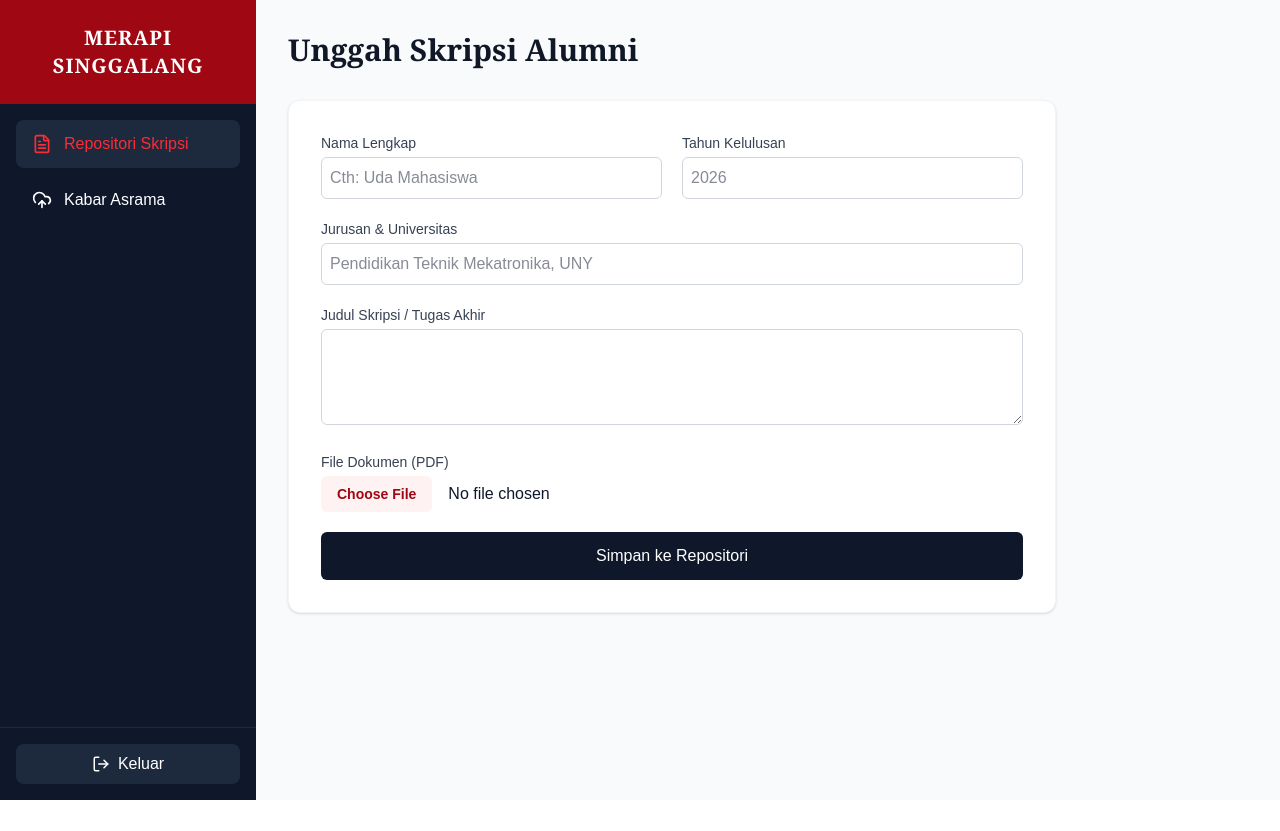
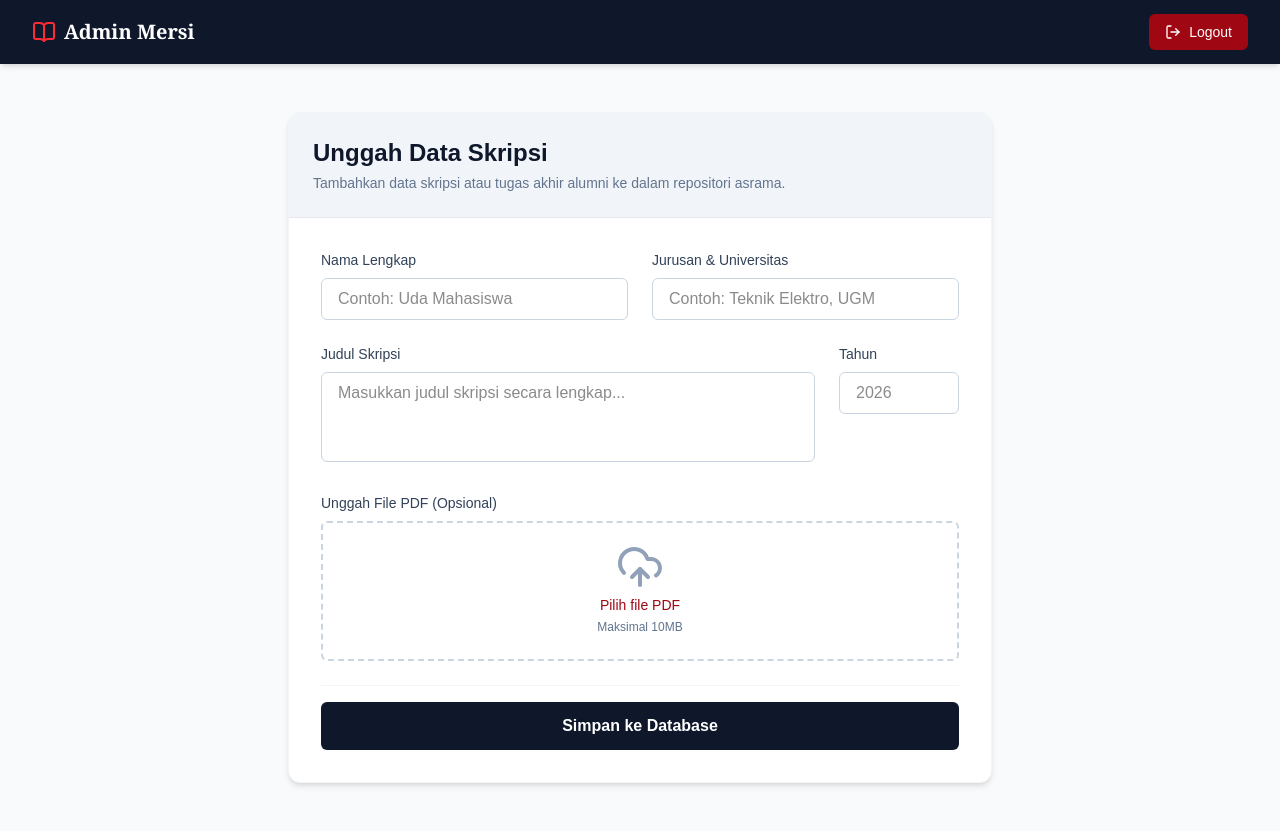
Before and after one commit to sekremersi-tech/asrama-mersi, a Next.js app: page /admin/dashboard in a window 1280 px wide. Before the commit this address had no page. Before the commit the page ends 800 px from the top, so only its background shows below. Built offline with nearby package versions, Linux system fonts and the light colour scheme.

Commit message:
Update page.js

```diff
--- a/src/app/admin/dashboard/page.js
+++ b/src/app/admin/dashboard/page.js
@@ -1,196 +1,223 @@
-// src/app/admin/dashboard/page.js
 "use client";
 
-import { useState, useEffect } from "react";
+import { useState } from "react";
 import { useRouter } from "next/navigation";
 import { db } from "@/lib/firebase";
 import { collection, addDoc, serverTimestamp } from "firebase/firestore";
-import { uploadToCloudinary } from "@/utils/uploadCloudinary";
-import { LogOut, FileText, UploadCloud } from "lucide-react";
+import { LogOut, BookOpen, UploadCloud, Loader2, CheckCircle, AlertCircle } from "lucide-react";
 
 export default function AdminDashboard() {
   const router = useRouter();
-  const [activeTab, setActiveTab] = useState("skripsi"); // 'skripsi' atau 'berita'
-  const [isLoading, setIsLoading] = useState(false);
 
-  // Otentikasi Sederhana
-  useEffect(() => {
-    const isAuth = sessionStorage.getItem("adminMersiAuth");
-    if (!isAuth) {
-      router.push("/admin/login");
-    }
-  }, [router]);
+  // State untuk form
+  const [nama, setNama] = useState("");
+  const [jurusan, setJurusan] = useState("");
+  const [judul, setJudul] = useState("");
+  const [tahun, setTahun] = useState("");
+  const [filePDF, setFilePDF] = useState(null);
+
+  // State untuk indikator proses
+  const [loading, setLoading] = useState(false);
+  const [status, setStatus] = useState({ type: "", message: "" });
 
   const handleLogout = () => {
-    sessionStorage.removeItem("adminMersiAuth");
-    router.push("/");
+    // Arahkan kembali ke halaman login
+    router.push("/admin/login");
   };
 
-  // State Formulir Skripsi
-  const [skripsiForm, setSkripsiForm] = useState({ nama: "", jurusan: "", judul: "", tahun: "", filePDF: null });
+  const handleSubmit = async (e) => {
+    e.preventDefault();
+    setLoading(true);
+    setStatus({ type: "", message: "" });
 
-  // State Formulir Berita
-  const [beritaForm, setBeritaForm] = useState({ judul: "", kategori: "", penulis: "", tanggal: "", ringkasan: "", isiLengkap: "", fileFoto: null });
+    try {
+      let linkPDF = "#";
 
-  const submitSkripsi = async (e) => {
-    e.preventDefault();
-    if (!skripsiForm.filePDF) return alert("Pilih file PDF terlebih dahulu!");
-    setIsLoading(true);
-    try {
-      const pdfUrl = await uploadToCloudinary(skripsiForm.filePDF);
+      // 1. Proses Upload PDF ke Cloudinary
+      if (filePDF) {
+        const formData = new FormData();
+        formData.append("file", filePDF);
+        // Memanggil preset rahasia dari environment variables
+        formData.append("upload_preset", process.env.NEXT_PUBLIC_CLOUDINARY_UPLOAD_PRESET);
+
+        const res = await fetch(
+          `https://api.cloudinary.com/v1_1/${process.env.NEXT_PUBLIC_CLOUDINARY_CLOUD_NAME}/upload`,
+          {
+            method: "POST",
+            body: formData
+          }
+        );
+
+        const data = await res.json();
+
+        if (data.secure_url) {
+          linkPDF = data.secure_url;
+        } else {
+          throw new Error("Gagal mengunggah dokumen PDF ke server.");
+        }
+      }
+
+      // 2. Proses Simpan Data Teks ke Firestore
       await addDoc(collection(db, "skripsi"), {
-        nama: skripsiForm.nama,
-        jurusan: skripsiForm.jurusan,
-        judul: skripsiForm.judul,
-        tahun: skripsiForm.tahun,
-        linkPDF: pdfUrl,
-        dibuatPada: serverTimestamp()
+        nama,
+        jurusan,
+        judul,
+        tahun,
+        linkPDF,
+        createdAt: serverTimestamp()
       });
-      alert("Skripsi berhasil ditambahkan ke Repositori!");
-      setSkripsiForm({ nama: "", jurusan: "", judul: "", tahun: "", filePDF: null });
+
+      // Jika sukses, tampilkan pesan dan kosongkan form
+      setStatus({ type: "success", message: "Data skripsi berhasil dipublikasikan ke halaman Alumni!" });
+      setNama("");
+      setJurusan("");
+      setJudul("");
+      setTahun("");
+      setFilePDF(null);
+      e.target.reset(); // Mengosongkan input file HTML
+
     } catch (error) {
-      alert("Terjadi kesalahan: " + error.message);
+      console.error(error);
+      setStatus({ type: "error", message: "Gagal menyimpan data: " + error.message });
     } finally {
-      setIsLoading(false);
-    }
-  };
-
-  const submitBerita = async (e) => {
-    e.preventDefault();
-    if (!beritaForm.fileFoto) return alert("Pilih foto berita terlebih dahulu!");
-    setIsLoading(true);
-    try {
-      const imgUrl = await uploadToCloudinary(beritaForm.fileFoto);
-      await addDoc(collection(db, "berita"), {
-        judul: beritaForm.judul,
-        kategori: beritaForm.kategori,
-        penulis: beritaForm.penulis,
-        tanggal: beritaForm.tanggal,
-        ringkasan: beritaForm.ringkasan,
-        isiLengkap: beritaForm.isiLengkap,
-        img: imgUrl,
-        dibuatPada: serverTimestamp()
-      });
-      alert("Kabar terbaru berhasil dipublikasikan!");
-      setBeritaForm({ judul: "", kategori: "", penulis: "", tanggal: "", ringkasan: "", isiLengkap: "", fileFoto: null });
-    } catch (error) {
-      alert("Terjadi kesalahan: " + error.message);
-    } finally {
-      setIsLoading(false);
+      setLoading(false);
     }
   };
 
   return (
-    <div className="min-h-screen bg-slate-50 flex flex-col md:flex-row">
-      {/* SIDEBAR */}
-      <div className="w-full md:w-64 bg-slate-900 text-white flex flex-col">
-        <div className="p-6 bg-red-800 text-center font-serif font-bold text-xl tracking-wider">
-          MERAPI SINGGALANG
+    <div className="min-h-screen bg-slate-50">
+      {/* Navbar Admin */}
+      <nav className="bg-slate-900 text-white shadow-md">
+        <div className="max-w-7xl mx-auto px-4 sm:px-6 lg:px-8">
+          <div className="flex justify-between h-16 items-center">
+            <div className="flex items-center gap-2 font-serif font-bold text-xl">
+              <BookOpen className="text-red-500" />
+              <span>Admin Mersi</span>
             </div>
-        <nav className="flex-1 p-4 space-y-2">
             <button
-            onClick={() => setActiveTab("skripsi")}
-            className={`w-full flex items-center gap-3 px-4 py-3 rounded-lg transition-colors ${activeTab === 'skripsi' ? 'bg-slate-800 text-red-500' : 'hover:bg-slate-800'}`}
+              onClick={handleLogout}
+              className="flex items-center gap-2 bg-red-800 hover:bg-red-700 px-4 py-2 rounded-md text-sm font-medium transition-colors"
             >
-            <FileText size={20} /> Repositori Skripsi
-          </button>
-          <button
-            onClick={() => setActiveTab("berita")}
-            className={`w-full flex items-center gap-3 px-4 py-3 rounded-lg transition-colors ${activeTab === 'berita' ? 'bg-slate-800 text-red-500' : 'hover:bg-slate-800'}`}
-          >
-            <UploadCloud size={20} /> Kabar Asrama
-          </button>
-        </nav>
-        <div className="p-4 border-t border-slate-800">
-          <button onClick={handleLogout} className="w-full flex items-center justify-center gap-2 bg-slate-800 hover:bg-red-800 px-4 py-2 rounded-lg transition-colors">
-            <LogOut size={18} /> Keluar
+              <LogOut size={16} /> Logout
             </button>
           </div>
         </div>
+      </nav>
 
-      {/* AREA KONTEN UTAMA */}
-      <div className="flex-1 p-8 overflow-y-auto">
-        <h1 className="text-3xl font-bold text-gray-900 mb-8 font-serif">
-          {activeTab === 'skripsi' ? 'Unggah Skripsi Alumni' : 'Publikasi Kabar Asrama'}
-        </h1>
+      {/* Konten Utama */}
+      <main className="max-w-3xl mx-auto px-4 sm:px-6 lg:px-8 py-12">
+        <div className="bg-white rounded-xl shadow-md border border-gray-100 overflow-hidden">
+          <div className="bg-slate-100 p-6 border-b border-gray-200">
+            <h1 className="text-2xl font-bold text-slate-900">Unggah Data Skripsi</h1>
+            <p className="text-slate-500 text-sm mt-1">Tambahkan data skripsi atau tugas akhir alumni ke dalam repositori asrama.</p>
+          </div>
 
-        <div className="bg-white p-8 rounded-xl shadow-sm border border-gray-100 max-w-3xl">
-          {/* FORM SKRIPSI */}
-          {activeTab === 'skripsi' && (
-            <form onSubmit={submitSkripsi} className="space-y-5">
-              <div className="grid grid-cols-2 gap-5">
+          <form onSubmit={handleSubmit} className="p-6 md:p-8 space-y-6">
+
+            {/* Notifikasi Status */}
+            {status.message && (
+              <div className={`p-4 rounded-md flex items-start gap-3 ${status.type === 'success' ? 'bg-green-50 text-green-800 border border-green-200' : 'bg-red-50 text-red-800 border border-red-200'}`}>
+                {status.type === 'success' ? <CheckCircle size={20} className="shrink-0 mt-0.5" /> : <AlertCircle size={20} className="shrink-0 mt-0.5" />}
+                <p className="text-sm font-medium">{status.message}</p>
+              </div>
+            )}
+
+            {/* Input Nama & Jurusan */}
+            <div className="grid grid-cols-1 md:grid-cols-2 gap-6">
               <div>
-                  <label className="block text-sm font-medium text-gray-700 mb-1">Nama Lengkap</label>
-                  <input type="text" required value={skripsiForm.nama} onChange={(e)=>setSkripsiForm({...skripsiForm, nama: e.target.value})} className="w-full p-2 border border-gray-300 rounded-md text-slate-900" placeholder="Cth: Uda Mahasiswa" />
+                <label className="block text-sm font-medium text-slate-700 mb-2">Nama Lengkap</label>
+                <input
+                  type="text"
+                  required
+                  value={nama}
+                  onChange={(e) => setNama(e.target.value)}
+                  className="w-full px-4 py-2 border border-slate-300 rounded-md focus:ring-2 focus:ring-red-800 focus:border-red-800 outline-none transition-all"
+                  placeholder="Contoh: Uda Mahasiswa"
+                />
               </div>
               <div>
-                  <label className="block text-sm font-medium text-gray-700 mb-1">Tahun Kelulusan</label>
-                  <input type="number" required value={skripsiForm.tahun} onChange={(e)=>setSkripsiForm({...skripsiForm, tahun: e.target.value})} className="w-full p-2 border border-gray-300 rounded-md text-slate-900" placeholder="2026" />
+                <label className="block text-sm font-medium text-slate-700 mb-2">Jurusan & Universitas</label>
+                <input
+                  type="text"
+                  required
+                  value={jurusan}
+                  onChange={(e) => setJurusan(e.target.value)}
+                  className="w-full px-4 py-2 border border-slate-300 rounded-md focus:ring-2 focus:ring-red-800 focus:border-red-800 outline-none transition-all"
+                  placeholder="Contoh: Teknik Elektro, UGM"
+                />
               </div>
             </div>
+
+            {/* Input Judul & Tahun */}
+            <div className="grid grid-cols-1 md:grid-cols-[1fr_120px] gap-6">
               <div>
-                <label className="block text-sm font-medium text-gray-700 mb-1">Jurusan & Universitas</label>
-                <input type="text" required value={skripsiForm.jurusan} onChange={(e)=>setSkripsiForm({...skripsiForm, jurusan: e.target.value})} className="w-full p-2 border border-gray-300 rounded-md text-slate-900" placeholder="Pendidikan Teknik Mekatronika, UNY" />
+                <label className="block text-sm font-medium text-slate-700 mb-2">Judul Skripsi</label>
+                <textarea
+                  required
+                  rows="3"
+                  value={judul}
+                  onChange={(e) => setJudul(e.target.value)}
+                  className="w-full px-4 py-2 border border-slate-300 rounded-md focus:ring-2 focus:ring-red-800 focus:border-red-800 outline-none transition-all resize-none"
+                  placeholder="Masukkan judul skripsi secara lengkap..."
+                ></textarea>
               </div>
               <div>
-                <label className="block text-sm font-medium text-gray-700 mb-1">Judul Skripsi / Tugas Akhir</label>
-                <textarea required value={skripsiForm.judul} onChange={(e)=>setSkripsiForm({...skripsiForm, judul: e.target.value})} className="w-full p-2 border border-gray-300 rounded-md h-24 text-slate-900"></textarea>
-              </div>
-              <div>
-                <label className="block text-sm font-medium text-gray-700 mb-1">File Dokumen (PDF)</label>
-                <input type="file" accept="application/pdf" required onChange={(e)=>setSkripsiForm({...skripsiForm, filePDF: e.target.files[0]})} className="w-full text-slate-900 file:mr-4 file:py-2 file:px-4 file:rounded-md file:border-0 file:text-sm file:font-semibold file:bg-red-50 file:text-red-800 hover:file:bg-red-100" />
-              </div>
-              <button type="submit" disabled={isLoading} className="w-full bg-slate-900 text-white py-3 rounded-md font-medium hover:bg-slate-800 disabled:opacity-50 transition-colors">
-                {isLoading ? "Mengunggah..." : "Simpan ke Repositori"}
-              </button>
-            </form>
-          )}
-
-          {/* FORM BERITA */}
-          {activeTab === 'berita' && (
-            <form onSubmit={submitBerita} className="space-y-5">
-              <div>
-                <label className="block text-sm font-medium text-gray-700 mb-1">Judul Berita</label>
-                <input type="text" required value={beritaForm.judul} onChange={(e)=>setBeritaForm({...beritaForm, judul: e.target.value})} className="w-full p-2 border border-gray-300 rounded-md text-slate-900" />
-              </div>
-              <div className="grid grid-cols-3 gap-5">
-                <div>
-                  <label className="block text-sm font-medium text-gray-700 mb-1">Kategori</label>
-                  <select required value={beritaForm.kategori} onChange={(e)=>setBeritaForm({...beritaForm, kategori: e.target.value})} className="w-full p-2 border border-gray-300 rounded-md text-slate-900">
-                    <option value="">Pilih...</option>
-                    <option value="Prestasi">Prestasi</option>
-                    <option value="Kehidupan">Kehidupan</option>
-                    <option value="Kewirausahaan">Kewirausahaan</option>
-                  </select>
-                </div>
-                <div>
-                  <label className="block text-sm font-medium text-gray-700 mb-1">Penulis</label>
-                  <input type="text" required value={beritaForm.penulis} onChange={(e)=>setBeritaForm({...beritaForm, penulis: e.target.value})} className="w-full p-2 border border-gray-300 rounded-md text-slate-900" placeholder="Divisi/Nama" />
-                </div>
-                <div>
-                  <label className="block text-sm font-medium text-gray-700 mb-1">Tanggal</label>
-                  <input type="text" required value={beritaForm.tanggal} onChange={(e)=>setBeritaForm({...beritaForm, tanggal: e.target.value})} className="w-full p-2 border border-gray-300 rounded-md text-slate-900" placeholder="12 Mei 2026" />
+                <label className="block text-sm font-medium text-slate-700 mb-2">Tahun</label>
+                <input
+                  type="number"
+                  required
+                  value={tahun}
+                  onChange={(e) => setTahun(e.target.value)}
+                  className="w-full px-4 py-2 border border-slate-300 rounded-md focus:ring-2 focus:ring-red-800 focus:border-red-800 outline-none transition-all"
+                  placeholder="2026"
+                />
               </div>
             </div>
+
+            {/* Upload File */}
             <div>
-                <label className="block text-sm font-medium text-gray-700 mb-1">Ringkasan (Tampil di Kartu Depan)</label>
-                <textarea required value={beritaForm.ringkasan} onChange={(e)=>setBeritaForm({...beritaForm, ringkasan: e.target.value})} maxLength={150} className="w-full p-2 border border-gray-300 rounded-md h-20 text-slate-900" placeholder="Maks 150 karakter..."></textarea>
+              <label className="block text-sm font-medium text-slate-700 mb-2">Unggah File PDF (Opsional)</label>
+              <div className="mt-1 flex justify-center px-6 pt-5 pb-6 border-2 border-slate-300 border-dashed rounded-md hover:bg-slate-50 transition-colors">
+                <div className="space-y-1 text-center">
+                  <UploadCloud className="mx-auto h-12 w-12 text-slate-400" />
+                  <div className="flex text-sm text-slate-600 justify-center">
+                    <label className="relative cursor-pointer bg-white rounded-md font-medium text-red-800 hover:text-red-700 focus-within:outline-none focus-within:ring-2 focus-within:ring-offset-2 focus-within:ring-red-800 px-1">
+                      <span>Pilih file PDF</span>
+                      <input
+                        type="file"
+                        accept=".pdf"
+                        className="sr-only"
+                        onChange={(e) => setFilePDF(e.target.files[0])}
+                      />
+                    </label>
                   </div>
-              <div>
-                <label className="block text-sm font-medium text-gray-700 mb-1">Isi Berita Lengkap</label>
-                <textarea required value={beritaForm.isiLengkap} onChange={(e)=>setBeritaForm({...beritaForm, isiLengkap: e.target.value})} className="w-full p-2 border border-gray-300 rounded-md h-40 text-slate-900"></textarea>
-              </div>
-              <div>
-                <label className="block text-sm font-medium text-gray-700 mb-1">Foto Berita (JPG/PNG)</label>
-                <input type="file" accept="image/*" required onChange={(e)=>setBeritaForm({...beritaForm, fileFoto: e.target.files[0]})} className="w-full text-slate-900 file:mr-4 file:py-2 file:px-4 file:rounded-md file:border-0 file:text-sm file:font-semibold file:bg-red-50 file:text-red-800 hover:file:bg-red-100" />
-              </div>
-              <button type="submit" disabled={isLoading} className="w-full bg-slate-900 text-white py-3 rounded-md font-medium hover:bg-slate-800 disabled:opacity-50 transition-colors">
-                {isLoading ? "Mengunggah..." : "Publikasikan Kabar"}
-              </button>
-            </form>
-          )}
+                  <p className="text-xs text-slate-500">
+                    {filePDF ? `Terpilih: ${filePDF.name}` : "Maksimal 10MB"}
+                  </p>
                 </div>
               </div>
             </div>
+
+            {/* Tombol Submit */}
+            <div className="pt-4 border-t border-slate-100">
+              <button
+                type="submit"
+                disabled={loading}
+                className="w-full flex justify-center items-center gap-2 bg-slate-900 hover:bg-slate-800 text-white px-6 py-3 rounded-md font-semibold transition-all disabled:bg-slate-400 disabled:cursor-not-allowed"
+              >
+                {loading ? (
+                  <>
+                    <Loader2 className="animate-spin" size={20} /> Memproses Data...
+                  </>
+                ) : (
+                  "Simpan ke Database"
+                )}
+              </button>
+            </div>
+
+          </form>
+        </div>
+      </main>
+    </div>
   );
 }
```
Lines whose indentation alone changed are shown as unchanged.
